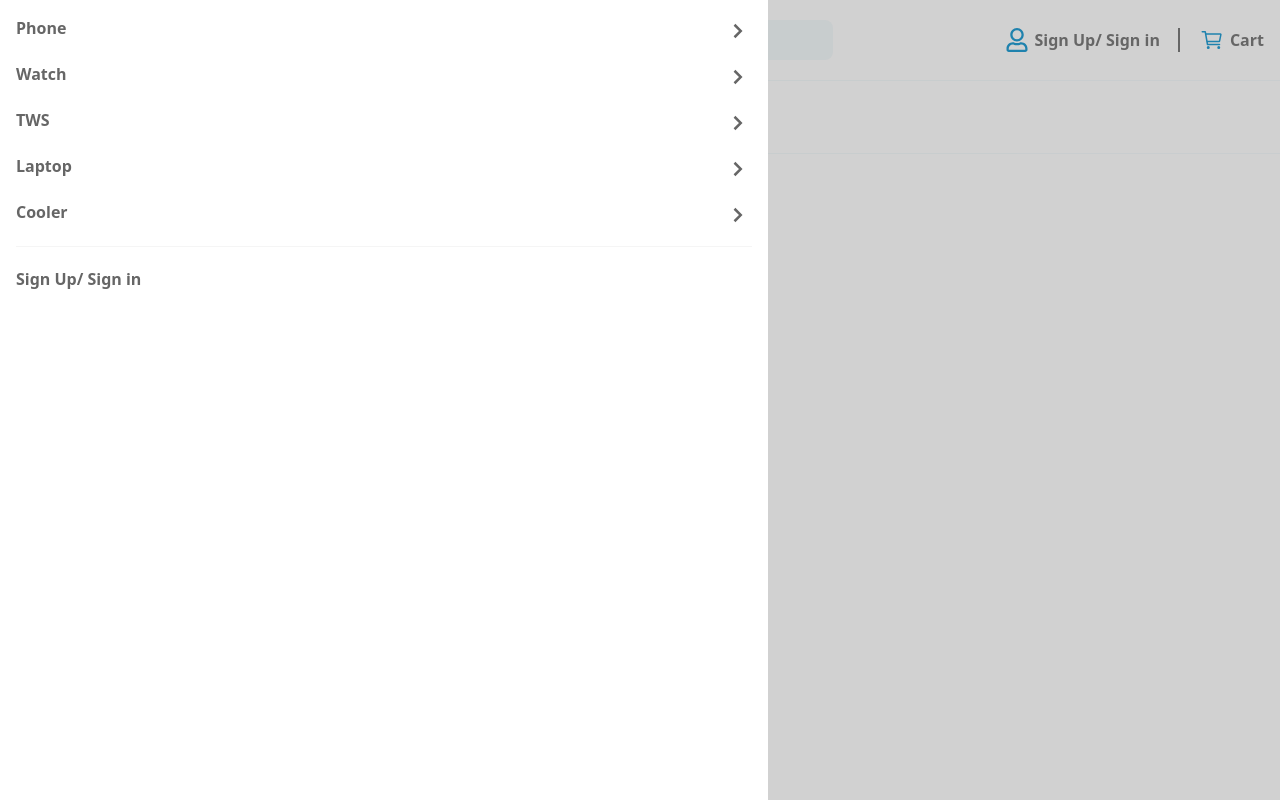
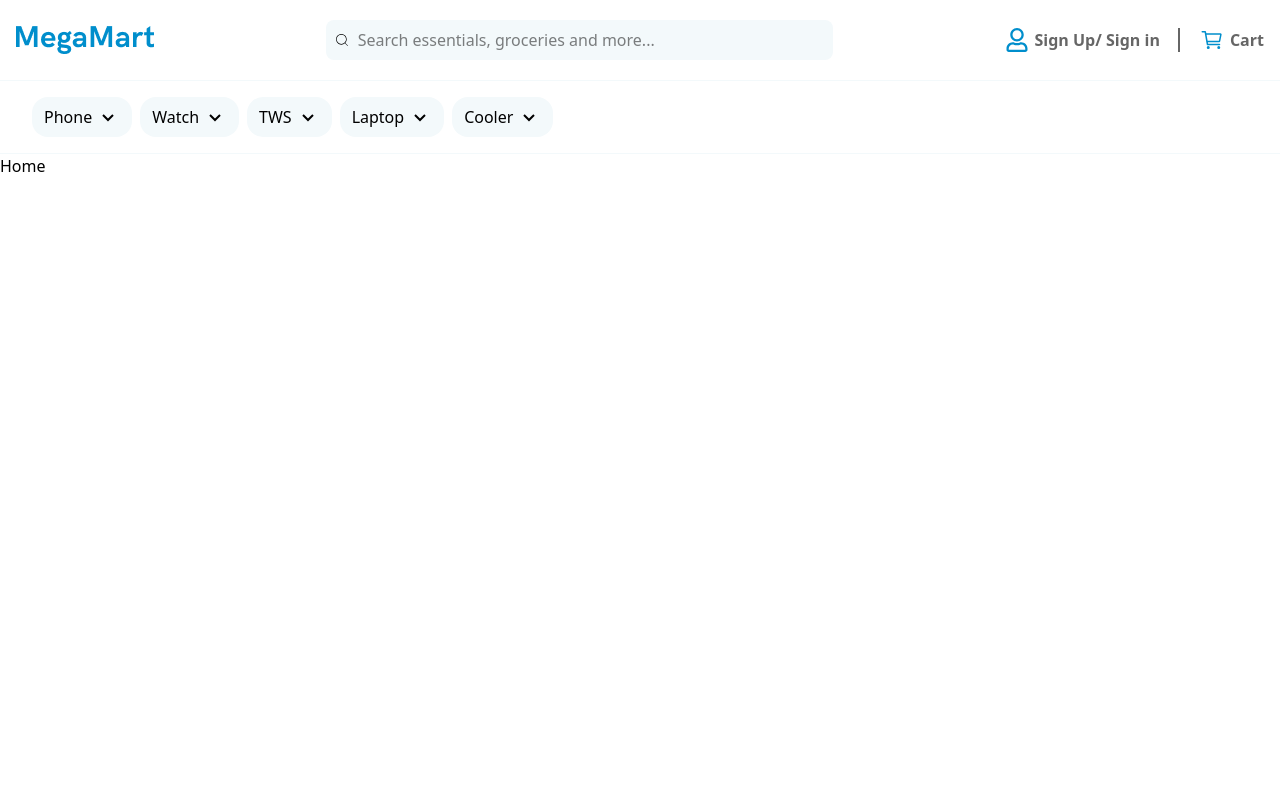
Before and after one commit to habib-prog/E-commerce, a React (Vite) app: page / in a window 1280 px wide. Built offline with nearby package versions, Linux system fonts and the light colour scheme.

Commit message:
Sidebar done

```diff
--- a/src/Components/Layout/Navbar.jsx
+++ b/src/Components/Layout/Navbar.jsx
@@ -1,12 +1,14 @@
-import React, { Children, useState } from "react";
+import { useState } from "react";
 import { Link } from "react-router";
 import { CiSearch } from "react-icons/ci";
 import { FaBars, FaRegUser } from "react-icons/fa";
 import { IoCartOutline } from "react-icons/io5";
 import { BiChevronDown, BiChevronRight } from "react-icons/bi";
+import { IoIosCloseCircle } from "react-icons/io";
 
 const Navbar = () => {
   const [open, setOpen] = useState("");
+  const [Sidebaropen, setSidebarOpen] = useState(false);
   const categories = [
     //  ["Iphone", "Samsung", "One Plus", "Pixel", "Nothing Phone"]
     {
@@ -153,7 +155,7 @@
     <header>
       <nav className="py-5">
         <div className="container flex justify-between items-center ">
-          <button className="sm:hidden">
+          <button onClick={() => setSidebarOpen(true)} className="sm:hidden">
             <FaBars className="text-primary text-2xl " />
           </button>
           <Link to="/" className="inline-block sm:w-auto w-36">
@@ -186,7 +188,8 @@
             </Link>
           </div>
         </div>
-        {/* Mobile nav start */}
+
+        {/* Mobile search start */}
         <div className="container flex justify-center items-center sm:hidden">
           <div className="search mt-4  flex items-center p-2 gap-2  rounded-lg bg-[#F3F9FB] w-full max-w-126.75">
             <CiSearch />
@@ -197,7 +200,7 @@
             />
           </div>
         </div>
-        {/* Mobile nav end */}
+        {/* Mobile search end */}
       </nav>
       {/* Products category Started */}
       <div className="p-4 border-third border-y hidden md:block ">
@@ -230,15 +233,33 @@
 
       {/* MOBILE NAVBAR START */}
 
-      <div className="fixed top-0 left-0 bg-primary/30 w-full h-screen">
-        <div className="bg-themey overflow-y-auto w-4/5 sm:w-3/5 h-full p-4">
+      <div
+        className={`fixed top-0 left-0 w-full h-screen z-50 transition-all duration-700 ${
+          Sidebaropen
+            ? "bg-primary/40 visible opacity-100"
+            : "bg-transparent invisible opacity-0"
+        }`}
+        onClick={() => setSidebarOpen(false)}
+      >
+        <div
+          className="bg-themey overflow-y-auto w-4/5 sm:w-3/5 h-full p-4"
+          onClick={(e) => e.stopPropagation()}
+        >
+          <div className="  text-primary pb-3 border-b border-secodary flex justify-between">
+            <h5 className="text-xl text-primary">Menu Sidebar</h5>
+            <button onClick={() => setSidebarOpen(false)} className="text-2xl">
+              <IoIosCloseCircle />
+            </button>
+          </div>
           <ul className=" space-y-4 text-primary font-bold text-base mb-5 pb-4 border-secodary border-b">
             {categories.map((items) => (
               <li key={items.title}>
                 <div className="flex justify-between">
-                  <Link to={items.to}>{items.title}</Link>
+                  <Link onClick={() => setOpen(items.title)} to={items.to}>
+                    {items.title}
+                  </Link>
                   <button
-                    className="text-3xl"
+                    className="text-3xl cursor-pointer"
                     onClick={() => setOpen(items.title)}
                   >
                     <BiChevronRight />
```
